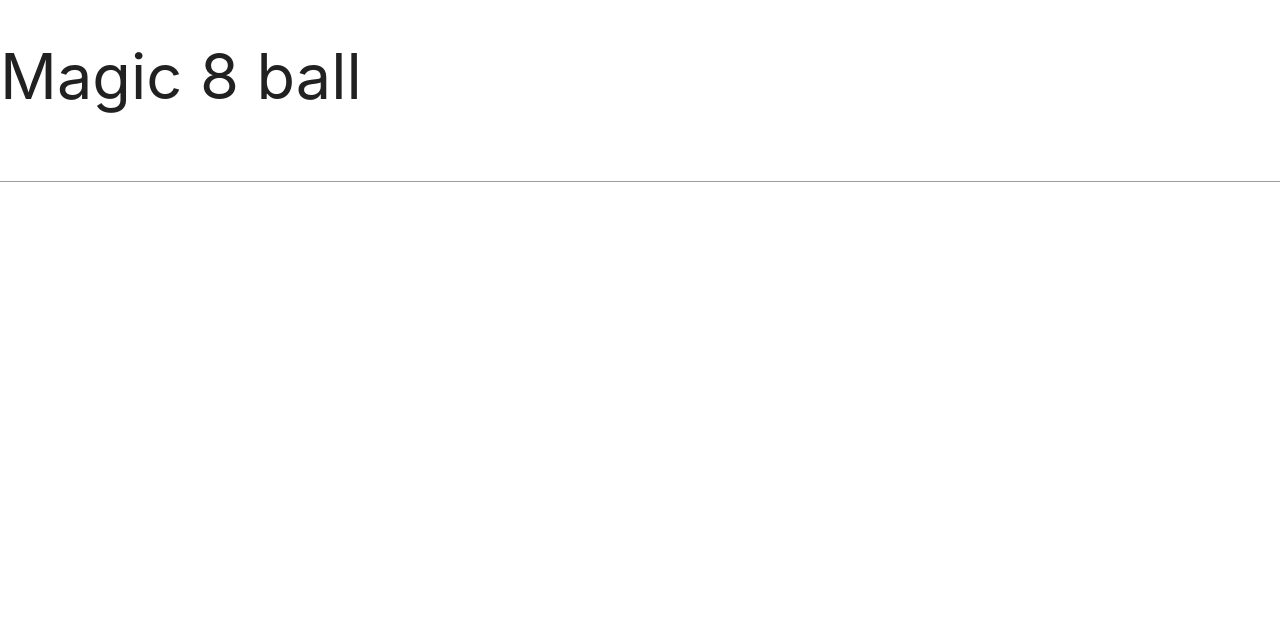
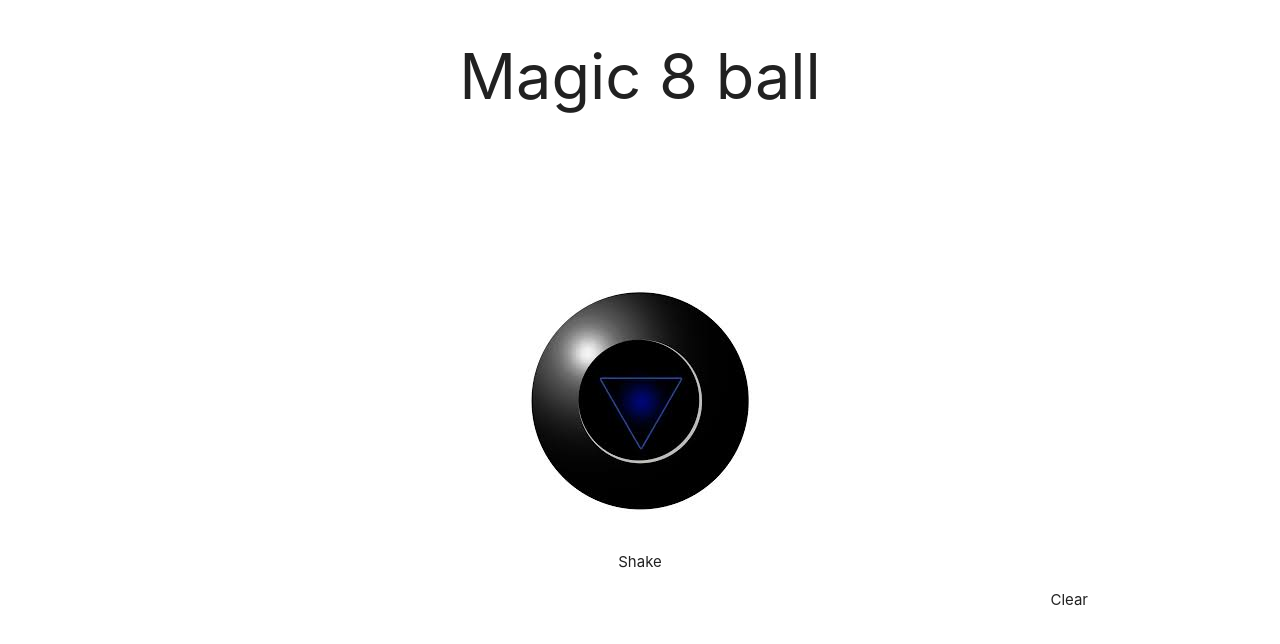
Before and after one commit to edsant1/magic_eight_ball, a plain HTML site: page index.html in a window 1280 px wide. Drawn offline with nearby package versions, Linux system fonts and the light colour scheme.

Commit message:
added pic of eight ball, created button

```diff
--- a/css/main.css
+++ b/css/main.css
@@ -0,0 +1,8 @@
+.eightball_image {
+	background: url("../images/eightball.jpeg") fixed center center no-repeat;
+	height: 50vh;
+};
+
+#shake {
+	cursor: pointer;
+};
--- a/index.html
+++ b/index.html
@@ -1,10 +1,15 @@
+<!DOCTYPE html>
 <html>
 	<head>
-		<link rel="stylesheet" href="../css/main.css" />
+		<link rel="stylesheet" href="css/main.css" />
 		<link rel="stylesheet" href="https://cdnjs.cloudflare.com/ajax/libs/materialize/0.97.6/css/materialize.min.css" />
 	</head>
 		<body>
-			<h1>Magic 8 ball</h1>
-			<input button=" "
+			<h1 class="center-align">Magic 8 ball</h1>
+			<div class="container">
+				<div style="cursor:pointer"class="eightball_image">
+				</div>
+				<p class="center-align">Shake</p><p class="right-align col s12">Clear</p>
+			</div>
 		</body>
 </html>
```
Also changed, not shown: images/eightball.jpeg (added).
